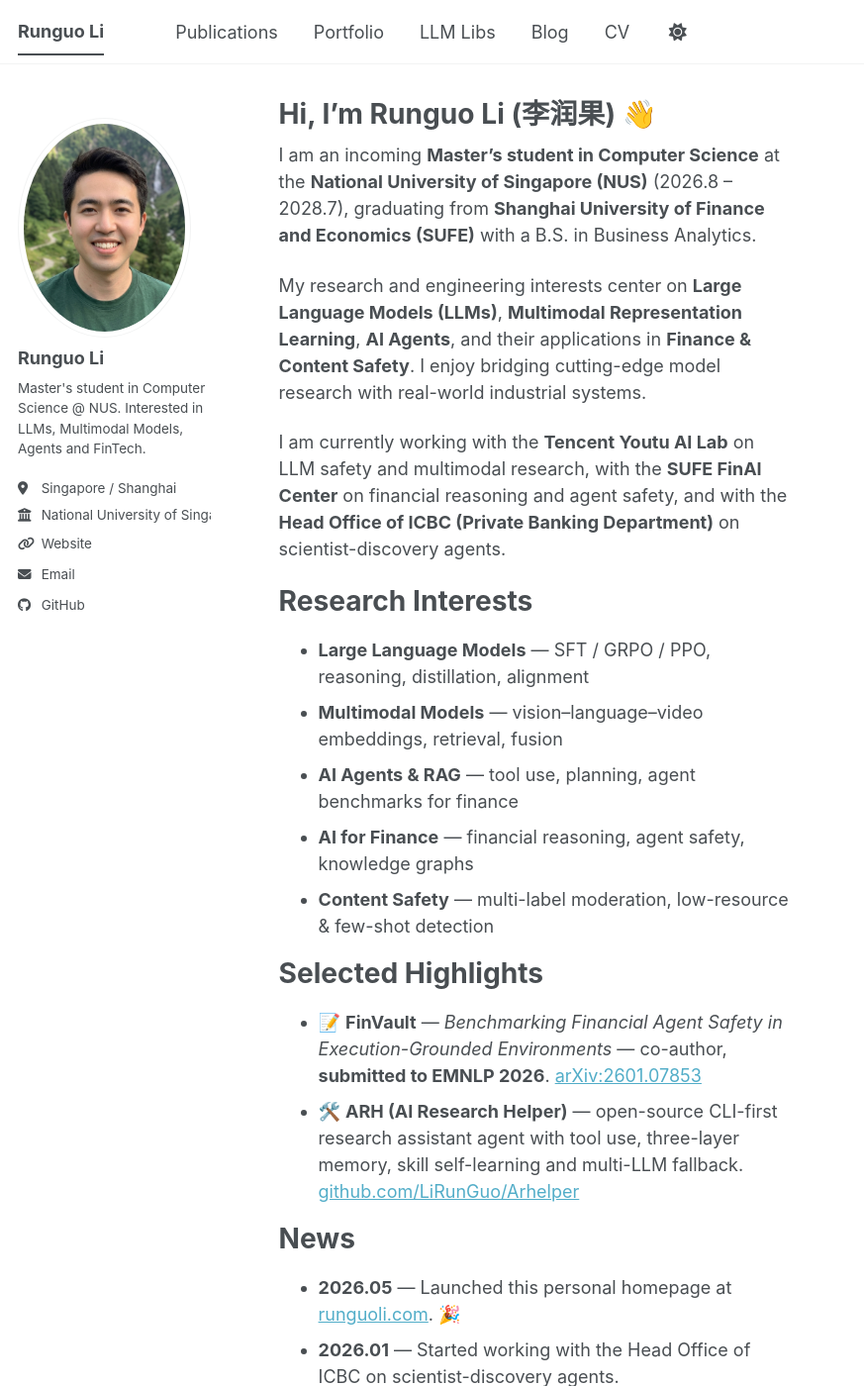
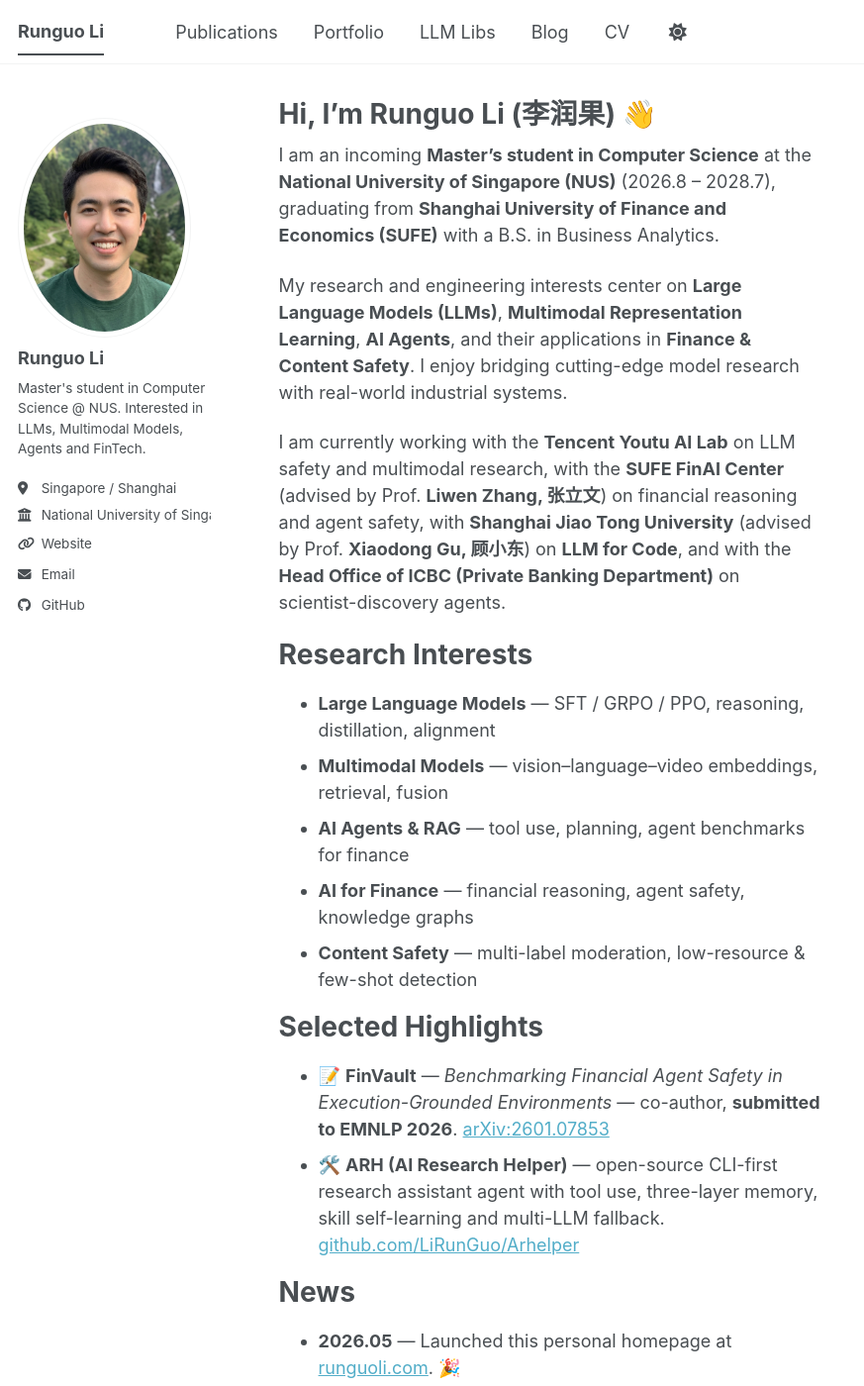
Before and after one commit to LiRunGuo/lirunguo.github.io, a Jekyll site: the page built from _pages/about.md, in a window 1280 px wide and 1400 px high. Shown: the whole window at 99% size, without its empty margins (0-873 px from the left). Built offline with Jekyll 4.4.1, drawn with Linux system fonts in a browser that asks for light colours; a script bundle is joined from its source files by our own code; library files that are not in the unit come from our copies; some of the changed text lies outside the part shown.

Commit message:
Fix TOC JS (// comments killed by compress_html), widen content area, add SJTU/SUFE advisor info
- _includes/footer/custom.html: replace every // line comment with /* */
  block comments. The compress_html layout strips newlines and collapses
  the entire <script> onto one line, so any // turned the rest of the
  script into a comment. This broke the TOC builder and the copy-button
  on every llm-libs page. Also bump the narrow-screen breakpoint check
  to 1199px to match the new CSS.
- _sass/layout/_llm_libs.scss: lift the right-rail TOC threshold from
  1024px to 1200px so 1024-1200 widths get the collapsible top TOC
  instead of a cramped 70%-wide content column. Narrow the right-rail
  TOC to 200px and pin it to right:16px; bump content max-width to
  calc(100% - 220px) so the body has more room.
- about.md / cv.md: add SUFE FinAI advisor (Prof. Liwen Zhang) and SJTU
  research intern (Prof. Xiaodong Gu, LLM for Code, 2026.3 - present).

```diff
--- a/_includes/footer/custom.html
+++ b/_includes/footer/custom.html
@@ -28,6 +28,12 @@
     await mermaid.run({querySelector:'code.language-mermaid'});
 </script>
 
+<!--
+  IMPORTANT: the scripts below avoid `//` line comments on purpose.
+  Jekyll's compress_html layout strips newlines, which would turn `// foo`
+  into a comment that swallows the rest of the script. Use /* ... */ only.
+-->
+
 <!-- Copy button for code blocks -->
 <script>
 document.addEventListener('DOMContentLoaded', function() {
@@ -38,7 +44,7 @@
     btn.textContent = ' Copy';
     btn.addEventListener('click', function() {
       var code = block.querySelector('code');
-      if (!code) return;
+      if (!code) { return; }
       var text = code.textContent || code.innerText;
       navigator.clipboard.writeText(text).then(function() {
         btn.classList.add('copied');
@@ -79,7 +85,7 @@
   var h3Ul = null;
 
   headings.forEach(function(h) {
-    // Generate id if missing
+    /* Generate id if missing. */
     if (!h.id) {
       h.id = h.textContent.trim()
         .toLowerCase()
@@ -127,17 +133,16 @@
     }
   });
 
-  // Narrow-screen collapse toggle (click the title to expand/collapse)
+  /* Narrow-screen collapse toggle. */
   if (tocTitle) {
     tocTitle.addEventListener('click', function() {
-      // Only act when narrow — on wide screens the list is always visible via CSS.
-      if (window.matchMedia('(max-width: 1023px)').matches) {
+      if (window.matchMedia('(max-width: 1199px)').matches) {
         tocSidebar.classList.toggle('toc-open');
       }
     });
   }
 
-  // Active state tracking on scroll
+  /* Active state tracking on scroll. */
   var tocLinks = tocList.querySelectorAll('a');
   if (tocLinks.length > 0) {
     var observer = new IntersectionObserver(function(entries) {
@@ -145,7 +150,7 @@
         if (entry.isIntersecting) {
           tocLinks.forEach(function(l) { l.classList.remove('toc-active'); });
           var activeLink = tocList.querySelector('a[href="#' + entry.target.id + '"]');
-          if (activeLink) activeLink.classList.add('toc-active');
+          if (activeLink) { activeLink.classList.add('toc-active'); }
         }
       });
     }, { rootMargin: '-80px 0px -70% 0px' });
--- a/_pages/about.md
+++ b/_pages/about.md
@@ -12,7 +12,7 @@
 
 My research and engineering interests center on **Large Language Models (LLMs)**, **Multimodal Representation Learning**, **AI Agents**, and their applications in **Finance & Content Safety**. I enjoy bridging cutting-edge model research with real-world industrial systems.
 
-I am currently working with the **Tencent Youtu AI Lab** on LLM safety and multimodal research, with the **SUFE FinAI Center** on financial reasoning and agent safety, and with the **Head Office of ICBC (Private Banking Department)** on scientist-discovery agents.
+I am currently working with the **Tencent Youtu AI Lab** on LLM safety and multimodal research, with the **SUFE FinAI Center** (advised by Prof. **Liwen Zhang, 张立文**) on financial reasoning and agent safety, with **Shanghai Jiao Tong University** (advised by Prof. **Xiaodong Gu, 顾小东**) on **LLM for Code**, and with the **Head Office of ICBC (Private Banking Department)** on scientist-discovery agents.
 
 Research Interests
 ======
@@ -30,6 +30,7 @@
 News
 ======
 - **2026.05** — Launched this personal homepage at [runguoli.com](https://runguoli.com). 🎉
+- **2026.03** — Joined Shanghai Jiao Tong University as a research intern (LLM for Code, advised by Prof. Xiaodong Gu).
 - **2026.01** — Started working with the Head Office of ICBC on scientist-discovery agents.
 - **2025.10** — Joined Tencent Youtu AI Lab as a research intern.
 - **2025.08** — *FinVault* submitted to **EMNLP 2026**.
@@ -41,7 +42,7 @@
 ======
 我是**李润果**，本科毕业于**上海财经大学**商务分析专业，将于 2026 年 8 月赴**新加坡国立大学**攻读计算机科学硕士学位（2026.8 – 2028.7）。
 
-我专注于**大语言模型**、**多模态表征学习**、**AI Agent** 以及它们在**金融科技**与**内容安全**领域的应用。目前在**腾讯优图实验室**、**上财财经 AI 中心**、**中国工商银行总行私人银行部**进行研究与实习工作。
+我专注于**大语言模型**、**多模态表征学习**、**AI Agent** 以及它们在**金融科技**与**内容安全**领域的应用。目前在**腾讯优图实验室**、**上财财经 AI 中心**（导师：**张立文** 教授）、**上海交通大学**（导师：**顾小东** 教授，方向 **LLM for Code**）、**中国工商银行总行私人银行部**进行研究与实习工作。
 
 代表性工作：学术论文 **FinVault**（金融 Agent 安全基准）作为共同作者投稿至 **EMNLP 2026**（[arXiv:2601.07853](https://arxiv.org/abs/2601.07853)）；开源项目 **ARH**（AI 科研辅助 Agent）——[github.com/LiRunGuo/Arhelper](https://github.com/LiRunGuo/Arhelper)。
 
--- a/_sass/layout/_llm_libs.scss
+++ b/_sass/layout/_llm_libs.scss
@@ -19,7 +19,7 @@
   display: none !important;
 }
 
-@media screen and (min-width: 1024px) {
+@media screen and (min-width: 1200px) {
   .page__content {
     position: relative;
   }
@@ -28,8 +28,8 @@
     display: block;
     position: fixed;
     top: 80px;
-    right: max(calc((100vw - 1280px) / 2 + 20px), 20px);
-    width: 220px;
+    right: 16px;
+    width: 200px;
     max-height: calc(100vh - 100px);
     overflow-y: auto;
     z-index: 10;
@@ -129,12 +129,12 @@
 
   /* Content leaves space for TOC on the right */
   .content-with-toc {
-    max-width: calc(100% - 250px);
+    max-width: calc(100% - 220px);
   }
 }
 
 /* Mobile / narrow: TOC as collapsible at top — collapsed by default */
-@media screen and (max-width: 1023px) {
+@media screen and (max-width: 1199px) {
   .toc-sidebar {
     display: block;
     margin-bottom: 1.5em;
```
Also changed, not shown: other parts of _includes/footer/custom.html (+2 -2 lines), _pages/cv.md (+4 -1 lines).
